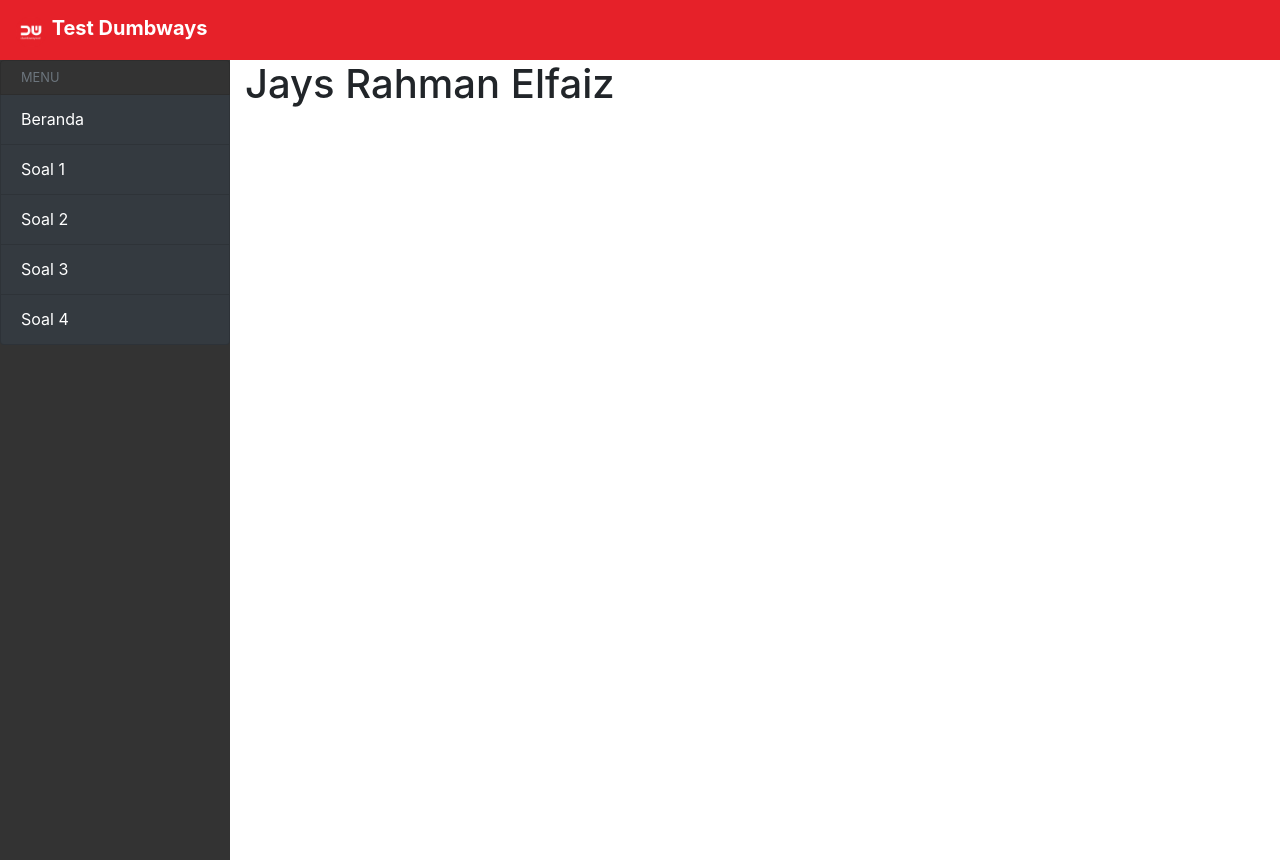
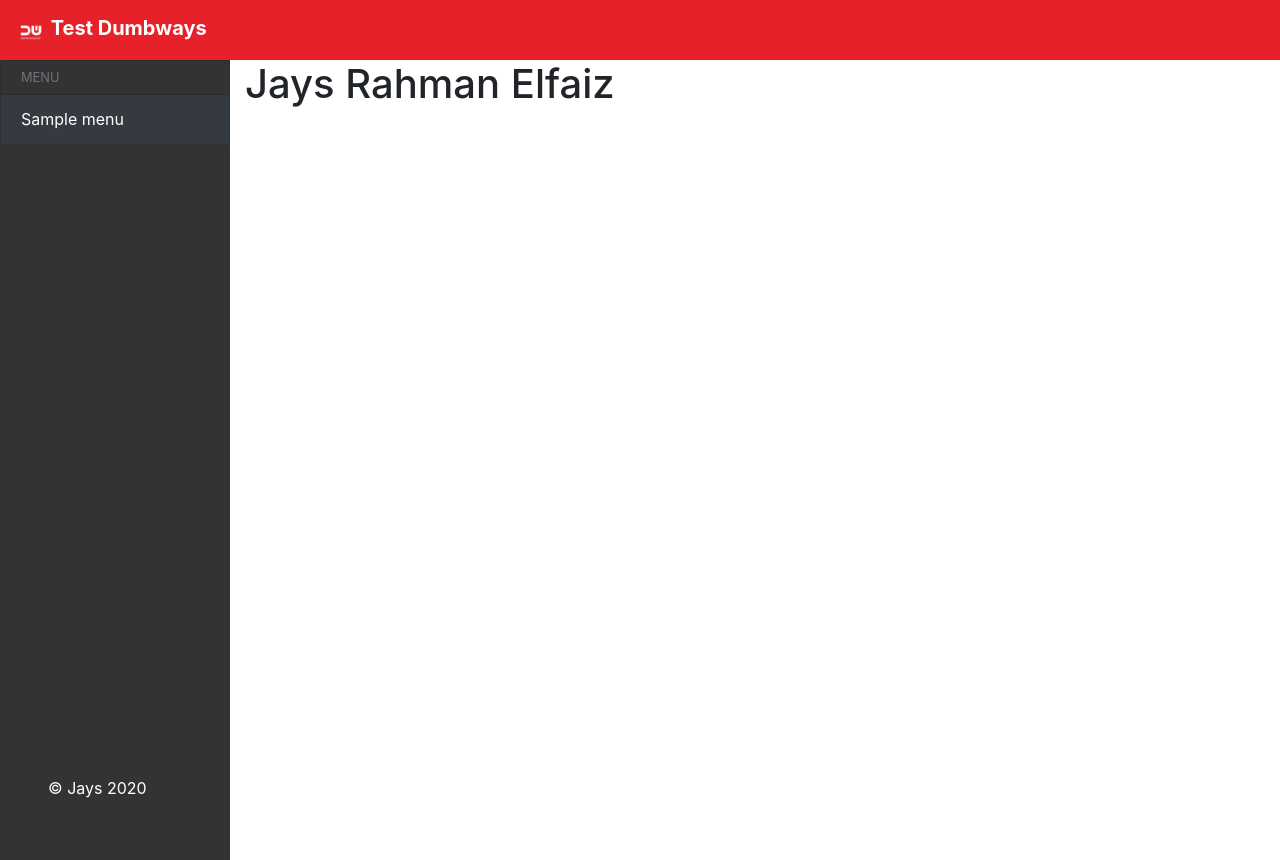
Before and after one commit to jaysrahman/test-dumbways, a CodeIgniter app: page /test-dumbways/ in a window 1280 px wide. Run offline with CodeIgniter, Linux system fonts and the light colour scheme; tables that the repository leaves empty or names only in its code hold one stand-in row (values such as "Sample post").

Commit message:
Menyelesaikan Soal 1

```diff
--- a/application/config/routes.php
+++ b/application/config/routes.php
@@ -49,6 +49,6 @@ defined('BASEPATH') or exit('No direct script access allowed');
 | Examples:	my-controller/index	-> my_controller/index
 |		my-controller/my-method	-> my_controller/my_method
 */
-$route['default_controller'] = 'beranda';
+$route['default_controller'] = 'menu';
 $route['404_override'] = '';
 $route['translate_uri_dashes'] = FALSE;
--- a/application/controllers/Beranda.php
+++ /dev/null
@@ -1,29 +0,0 @@
-<?php
-defined('BASEPATH') or exit('No direct script access allowed');
-
-class Beranda extends CI_Controller
-{
-
-	/**
-	 * Index Page for this controller.
-	 *
-	 * Maps to the following URL
-	 * 		http://example.com/index.php/welcome
-	 *	- or -
-	 * 		http://example.com/index.php/welcome/index
-	 *	- or -
-	 * Since this controller is set as the default controller in
-	 * config/routes.php, it's displayed at http://example.com/
-	 *
-	 * So any other public methods not prefixed with an underscore will
-	 * map to /index.php/welcome/<method_name>
-	 * @see https://codeigniter.com/user_guide/general/urls.html
-	 */
-	public function index()
-	{
-		$data['judul'] = 'Beranda';
-		$this->load->view('templates/header', $data);
-		$this->load->view('templates/beranda');
-		$this->load->view('templates/footer');
-	}
-}
--- /dev/null
+++ b/application/controllers/Menu.php
@@ -0,0 +1,28 @@
+<?php
+defined('BASEPATH') or exit('No direct script access allowed');
+
+class Menu extends CI_Controller
+{
+	public function __construct()
+	{
+		parent::__construct();
+	}
+	public function index()
+	{
+		$data['judul'] = 'Beranda';
+		$data['menu'] = $this->db->get('menu')->result_array();
+		$this->load->view('templates/header', $data);
+		$this->load->view('templates/beranda');
+		$this->load->view('templates/footer');
+	}
+
+	public function soal1()
+	{
+		$data['judul'] = 'Soal 1';
+		$data['menu'] = $this->db->get('menu')->result_array();
+
+		$this->load->view('templates/header', $data);
+		$this->load->view('soal/1');
+		$this->load->view('templates/footer');
+	}
+}
--- a/application/views/templates/header.php
+++ b/application/views/templates/header.php
@@ -16,7 +16,7 @@
         </button>
         <a class="navbar-brand" href="#">
             <img src="<?= base_url('assets/img/logo-dumbways.png'); ?>" width="30" height="30" class="d-inline-block align-top mt-1" alt="">
-            <span class="menu-collapsed font-weight-bold">Test Dumbways</span>
+            <span class="menu-collapsed">Test Dumbways</span>
         </a>
     </nav>
 
@@ -27,32 +27,24 @@
                 <li class="list-group-item sidebar-separator-title text-muted d-flex align-items-center menu-collapsed">
                     <small>MENU</small>
                 </li>
-                <a href="#" data-toggle="collapse" aria-expanded="false" class="bg-dark list-group-item list-group-item-action flex-column align-items-start">
-                    <div class="d-flex w-100 justify-content-start align-items-center">
-                        <span class="menu-collapsed">Beranda</span>
-                    </div>
-                </a>
-                <a href="#" data-toggle="collapse" aria-expanded="false" class="bg-dark list-group-item list-group-item-action flex-column align-items-start">
-                    <div class="d-flex w-100 justify-content-start align-items-center">
-                        <span class="menu-collapsed">Soal 1</span>
-                    </div>
-                </a>
-                <a href="#" data-toggle="collapse" aria-expanded="false" class="bg-dark list-group-item list-group-item-action flex-column align-items-start">
-                    <div class="d-flex w-100 justify-content-start align-items-center">
-                        <span class="menu-collapsed">Soal 2</span>
-                    </div>
-                </a>
-                <a href="#" data-toggle="collapse" aria-expanded="false" class="bg-dark list-group-item list-group-item-action flex-column align-items-start">
-                    <div class="d-flex w-100 justify-content-start align-items-center">
-                        <span class="menu-collapsed">Soal 3</span>
-                    </div>
-                </a>
-                <a href="#" data-toggle="collapse" aria-expanded="false" class="bg-dark list-group-item list-group-item-action flex-column align-items-start">
-                    <div class="d-flex w-100 justify-content-start align-items-center">
-                        <span class="menu-collapsed">Soal 4</span>
-                    </div>
-                </a>
+                <?php foreach ($menu as $m) : ?>
+                    <?php if ($m['nama'] == $judul) : ?>
+                        <a href="<?= base_url('menu/' . $m['url']) ?>" class="menu-item-active list-group-item list-group-item-action flex-column align-items-start">
+                        <?php else : ?>
+                            <a href="<?= base_url('menu/' . $m['url']) ?>" class="menu-item list-group-item list-group-item-action flex-column align-items-start">
+                            <?php endif; ?>
+                            <div class="d-flex w-100 justify-content-start align-items-center">
+                                <span><?= $m['nama']; ?></span>
+                            </div>
+                            </span>
+                            </a>
+                        <?php endforeach; ?>
             </ul>
+            <div class="row">
+                <div class="col">
+                    <div class="copyright fixed-bottom text-white ml-5">© Jays 2020</div>
+                </div>
+            </div>
         </div>
 
         <div class="col">
--- a/assets/css/style.css
+++ b/assets/css/style.css
@@ -1,5 +1,13 @@
-.navbar {
+.navbar,
+.menu-item:hover,
+.menu-item-active,
+.menu-item-active:hover {
 	background-color: #E62129;
+	font-weight: bold;
+}
+
+.menu-item {
+	background-color: #343A40;
 }
 
 #body-row {
@@ -65,3 +73,14 @@
 	text-align: right;
 	padding-left: 10px;
 }
+
+/* Soal 1 */
+.soal1 {
+	margin: auto;
+	background-color: #343A40;
+	width: 25%;
+	height: 5%;
+	overflow: scroll;
+	padding: 10px;
+	color: white;
+}
```
Also changed, not shown: application/views/soal/1.php (added, +30 -0 lines).
